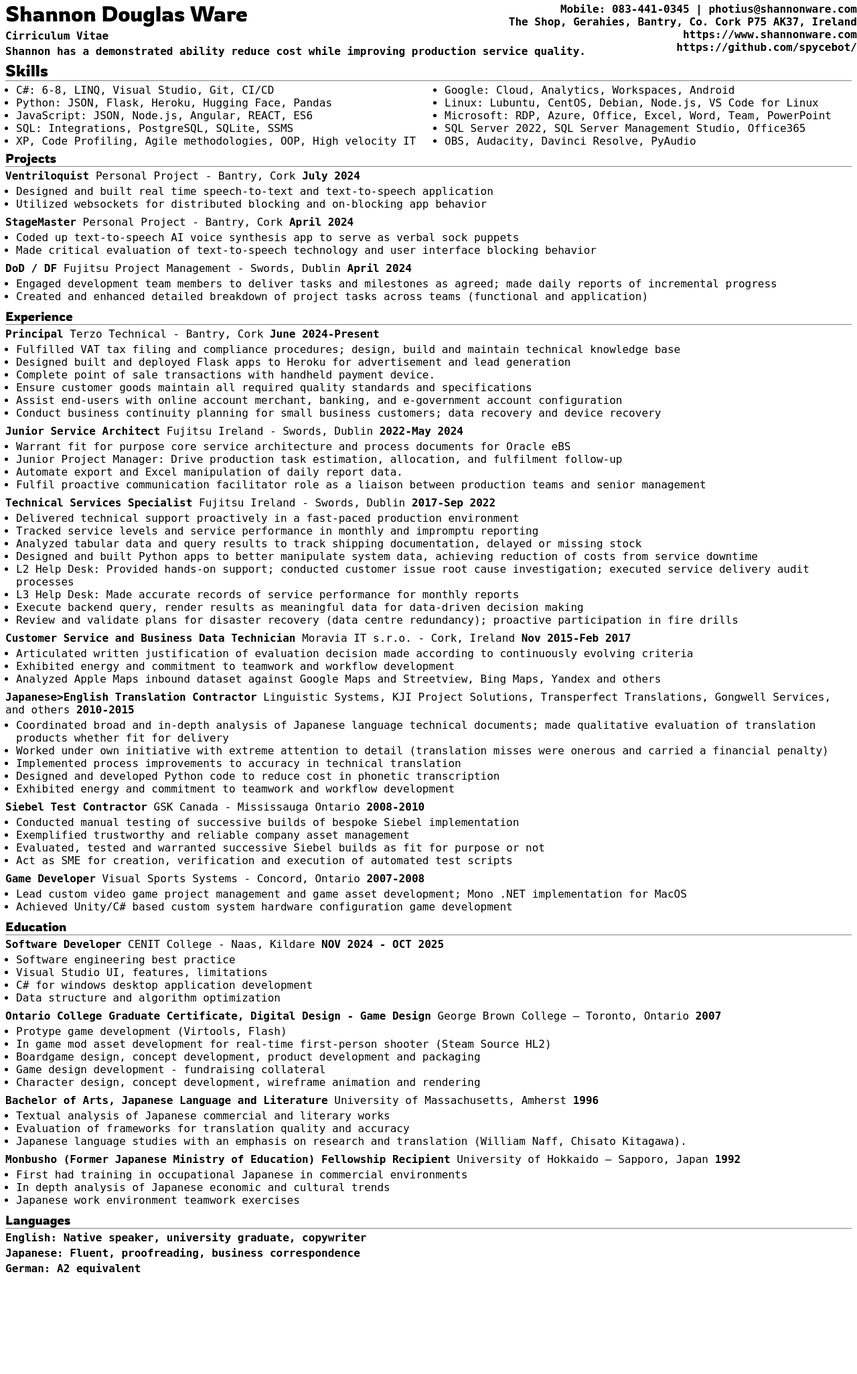
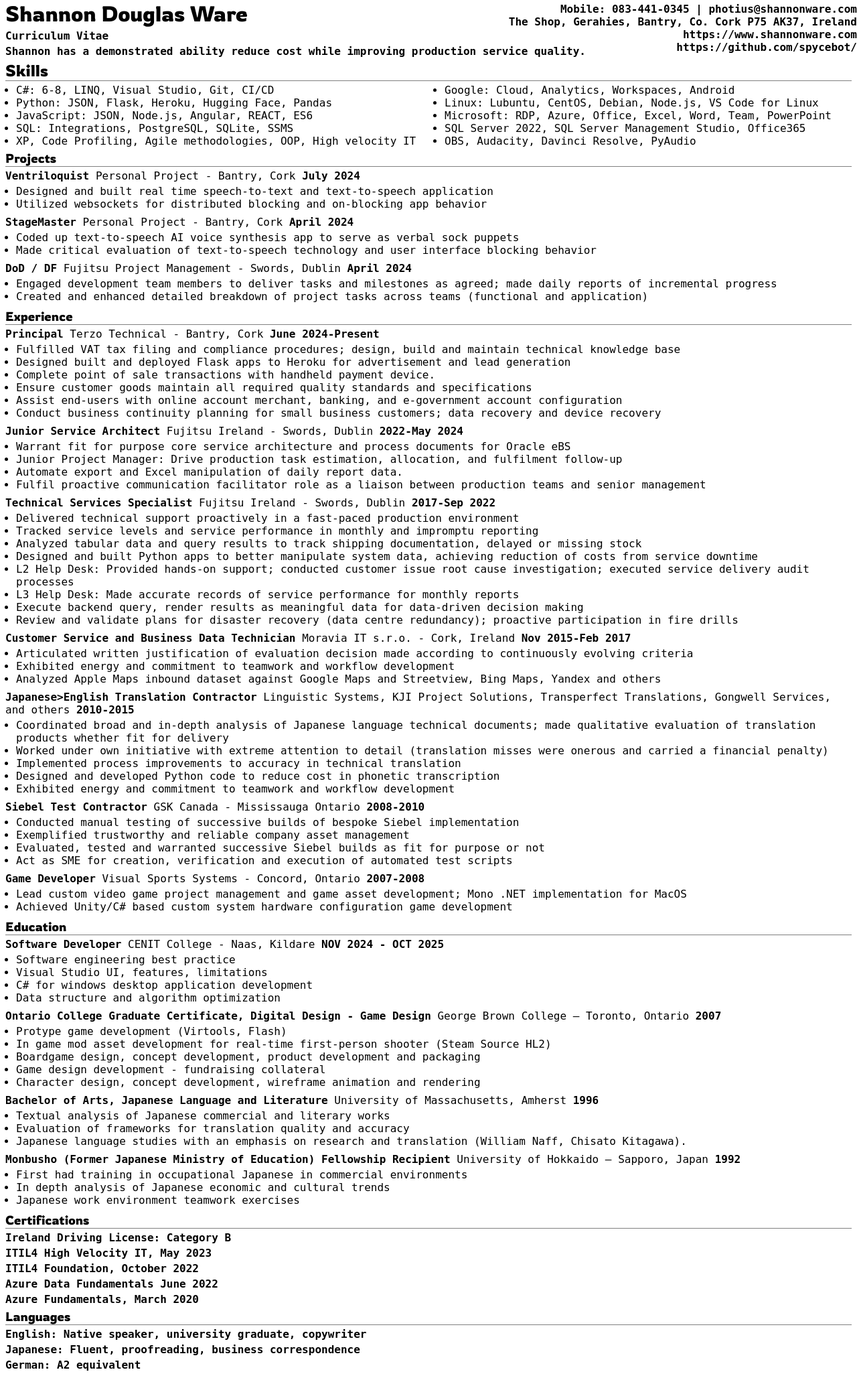
Before and after one commit to spycebot/alex-freberg-cv, a Flask app: page /curriculum-vitae in a window 1280 px wide. Shown: the whole page at 67% size. Before the commit the page ends 1902 px from the top, so only its background shows below. Run offline with Flask 3, Linux system fonts and the light colour scheme; some web fonts are replaced.

Commit message:
Add certifications section to curriculum vitae; correct spelling of curriculum

```diff
--- a/templates/curriculum-vitae.html
+++ b/templates/curriculum-vitae.html
@@ -1,13 +1,13 @@
 {% extends 'base.html' %}
 
 {% block head %}
-<title>Shannon Douglas Ware - CV - Cirriculum Vitae</title>
+<title>Shannon Douglas Ware - CV - Curriculum Vitae</title>
 
 {% endblock %}
 
 {% block body %}
 
-<p id="occupation">Cirriculum Vitae</p>
+<p id="occupation">Curriculum Vitae</p>
 <p id="address">
     <span>Mobile: 083-441-0345 | photius@shannonware.com</span>
     <span>The Shop, Gerahies, Bantry, Co. Cork P75 AK37, Ireland</span>
@@ -208,7 +208,12 @@
     <li>Japanese work environment teamwork exercises</li>
 </ul>
 
-
+<h3>Certifications</h3>
+<p>Ireland Driving License: Category B</p>
+<p class="optional_guru optional_support optional_it">ITIL4 High Velocity IT, May 2023</p>
+<p class="optional_support">ITIL4 Foundation, October 2022</p>
+<p class="optional_guru optional_support optional_it">Azure Data Fundamentals June 2022</p>
+<p class="optional_out">Azure Fundamentals, March 2020</p>
 
 <h3>Languages</h3>
 
```
